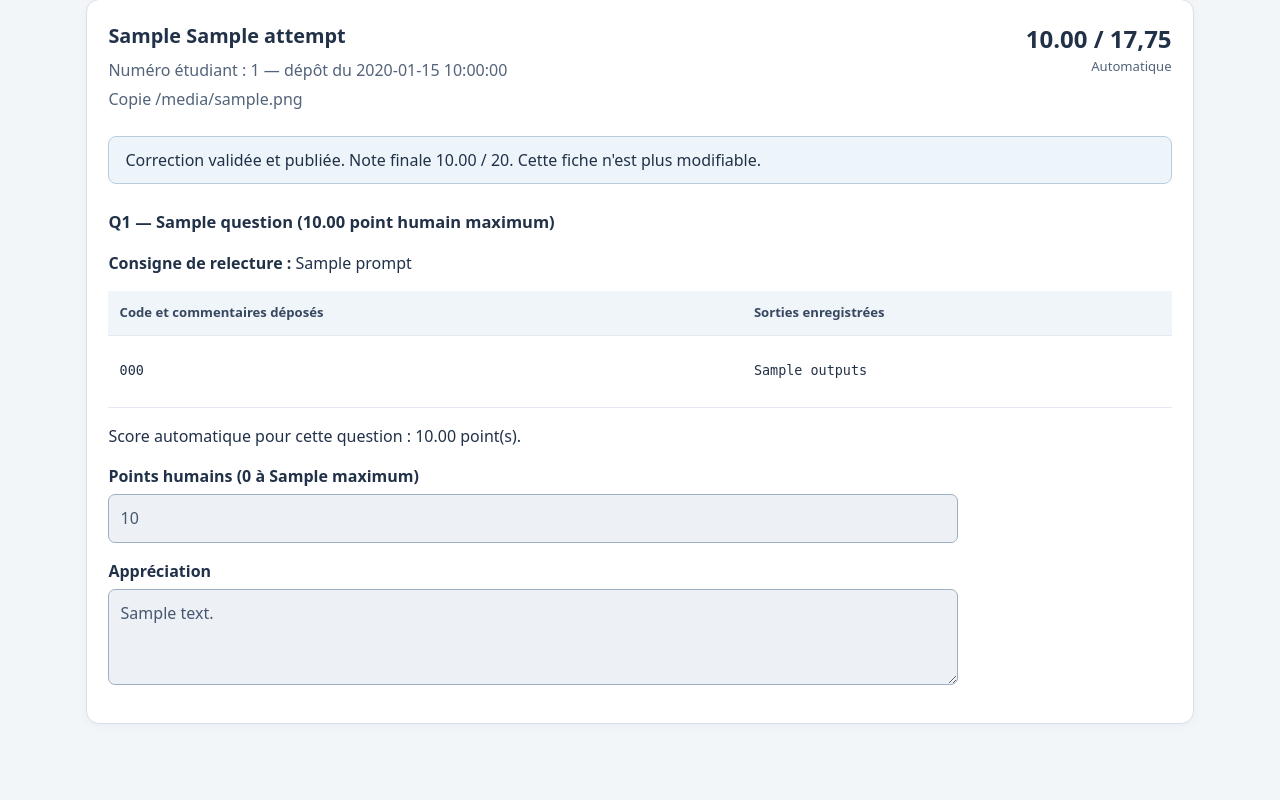
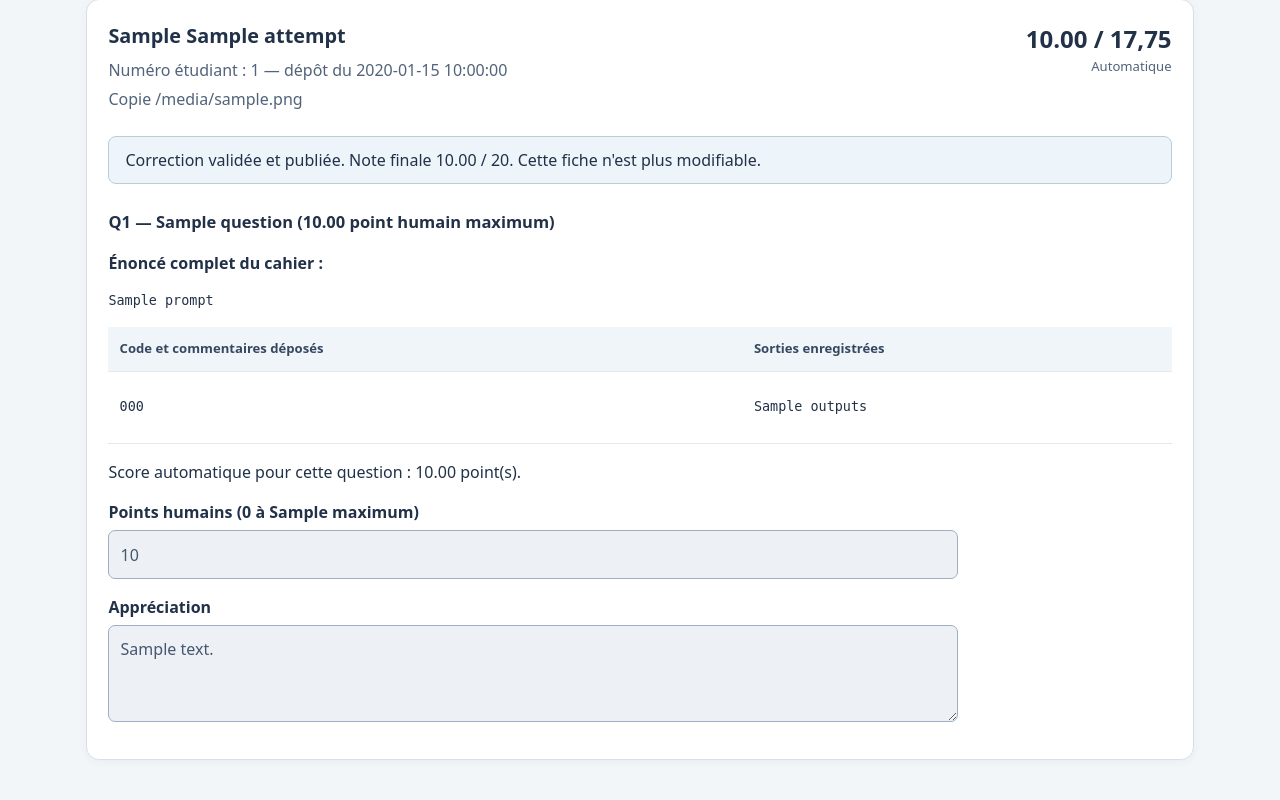
Before and after one commit to dreymond732/tal-notebook-evaluator, a Flask app: template app/templates/teacher_dm_review_template.html in a window 1280 px wide. Shown: the part 220-1020 px from the top of the page. Before the commit the page ends 952 px from the top, so only its background shows below. Run offline with Flask 3, Linux system fonts and the light colour scheme; the template is opened without the code that fills it: most values are stand-ins (such as "Sample title", 1, 10 or a date in 2020).

Commit message:
Affiche le texte intégral de chaque question à corriger sans reconstruire une consigne

```diff
--- a/app/templates/teacher_dm_review_template.html
+++ b/app/templates/teacher_dm_review_template.html
@@ -25,7 +25,7 @@
 {% for q in attempt.questions %}
 <section class="segment">
 <h3>Q{{ q.number }} — {{ q.label }} ({{ '%.2f'|format(q.maximum) }} point humain maximum)</h3>
-<p><strong>Consigne de relecture :</strong> {{ q.prompt }}</p>
+<p><strong>Énoncé complet du cahier :</strong></p><pre class="dm-evidence">{{ q.prompt }}</pre>
 <div class="table-wrap"><table><thead><tr><th>Code et commentaires déposés</th><th>Sorties enregistrées</th></tr></thead>
 <tbody><tr><td><pre class="dm-evidence">{{ q.code or 'Aucune réponse enregistrée.' }}</pre></td>
 <td><pre class="dm-evidence">{{ q.outputs or 'Aucune sortie enregistrée.' }}</pre></td></tr></tbody></table></div>
```
